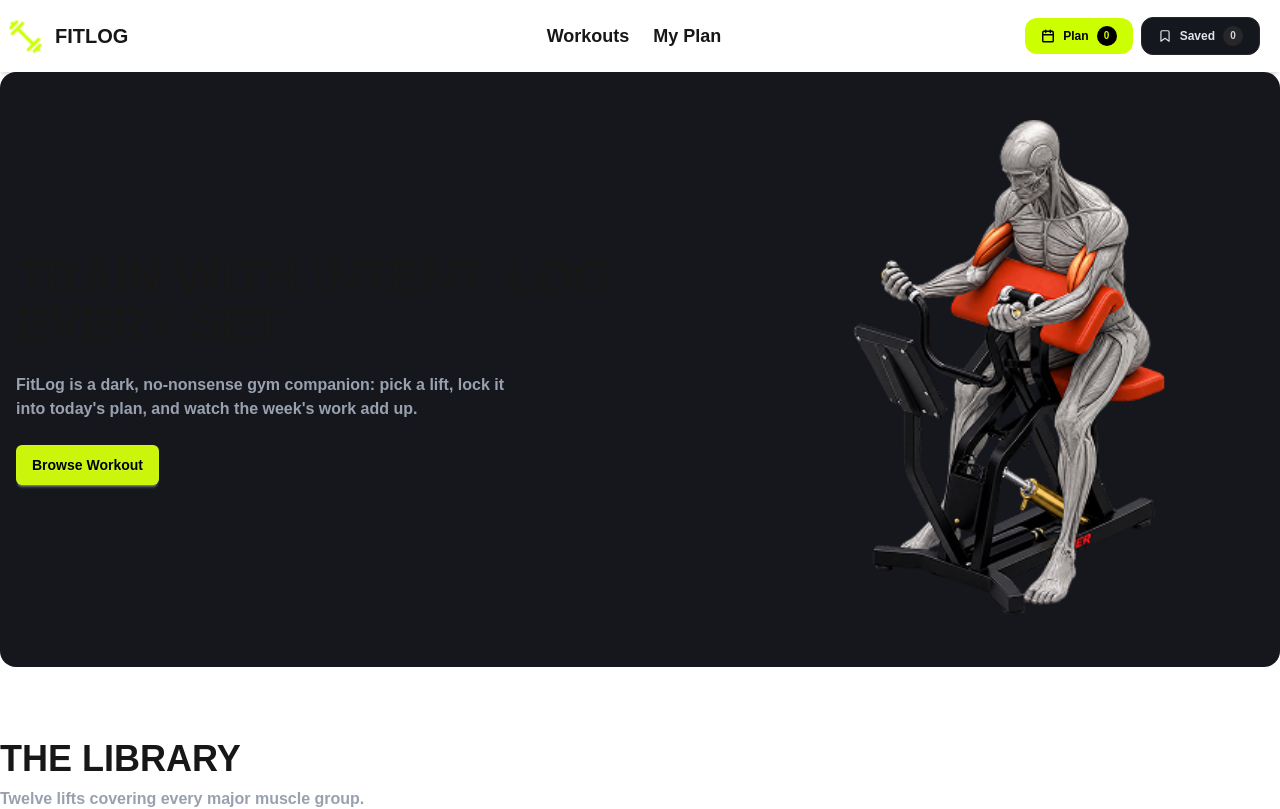
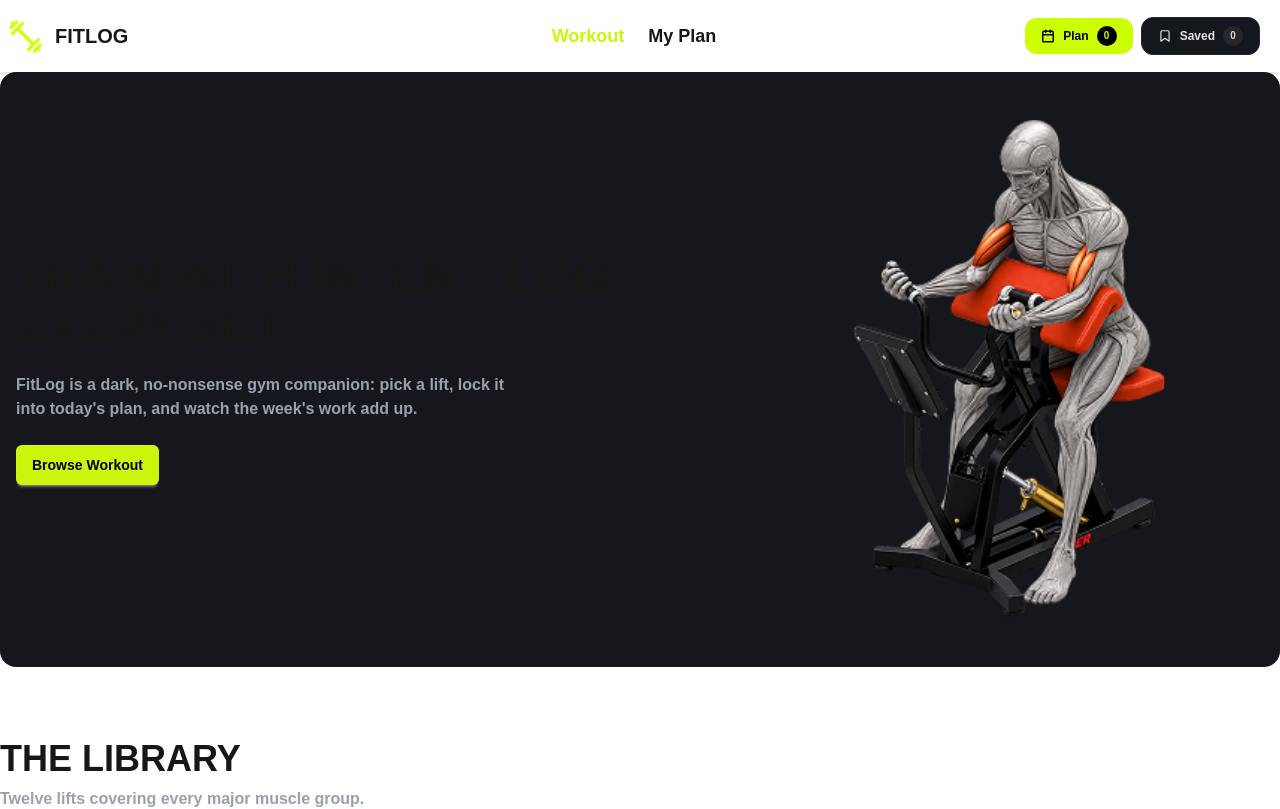
Before and after one commit to sarartaher/Fit-Log, a Next.js app: page / in a window 1280 px wide. Shown: the top 809 px of the page. Built offline with nearby package versions, Linux system fonts and the light colour scheme; no server answers.

Commit message:
used pathname for links

```diff
--- a/src/app/components/shared/Navbar.tsx
+++ b/src/app/components/shared/Navbar.tsx
@@ -4,21 +4,30 @@ import React from "react";
 import Logo from "../../../assets/logo.png";
 import PlanButton from "./PlanButton";
 import SavedButton from "./SavedButton";
+import { usePathname } from "next/navigation";
+
+const Navbar = () => {
+  const pathname = usePathname();
   const links = (
     <>
       <li>
-      <Link href={"/"} className="font-semibold hover:text-[#CBF60C] text-lg">
-        Workouts
+        <Link
+          href={"/"}
+          className={`font-semibold text-lg ${pathname === "/" ? "text-[#CBF60C]" : "hover:text-[#CBF60C]"}`}
+        >
+          Workout
         </Link>
       </li>
       <li>
-      <Link href={"/myPlan"} className="font-semibold hover:text-[#CBF60C] text-lg">
+        <Link
+          href={"/myPlan"}
+          className={`font-semibold text-lg ${pathname === "/myPlan" ? "text-[#CBF60C]" : "hover:text-[#CBF60C]"}`}
+        >
           My Plan
         </Link>
       </li>
     </>
   );
-const Navbar = () => {
   return (
     <>
       <div className="bg-base-[#0C0D10] shadow-md">
--- a/src/app/layout.tsx
+++ b/src/app/layout.tsx
@@ -27,6 +27,7 @@ export default function RootLayout({ children }: LayoutProps<"/">) {
       lang="en"
       className={`${geistSans.variable} ${geistMono.variable} h-full antialiased`}
     >
+
       <body
         className="min-h-full flex flex-col"
         suppressHydrationWarning={true}
--- /dev/null
+++ b/src/app/not-found.tsx
@@ -0,0 +1,21 @@
+import React from "react";
+import Link from "next/link";
+
+const NotFound = () => {
+  return (
+    <>
+      <div className="container mx-auto flex min-h-[60vh] flex-col items-center justify-center text-center text-white">
+        <h1 className="text-6xl font-black text-[#ccff00]">404</h1>
+        <p className="mt-4 text-lg font-semibold">This page doesn't exist.</p>
+        <Link
+          href="/"
+          className="mt-6 rounded-full bg-[#ccff00] px-6 py-2.5 text-xs font-bold text-black hover:bg-[#b8e600]"
+        >
+          Go to workouts
+        </Link>
+      </div>
+    </>
+  );
+};
+
+export default NotFound;
```
Lines whose indentation alone changed are shown as unchanged.
